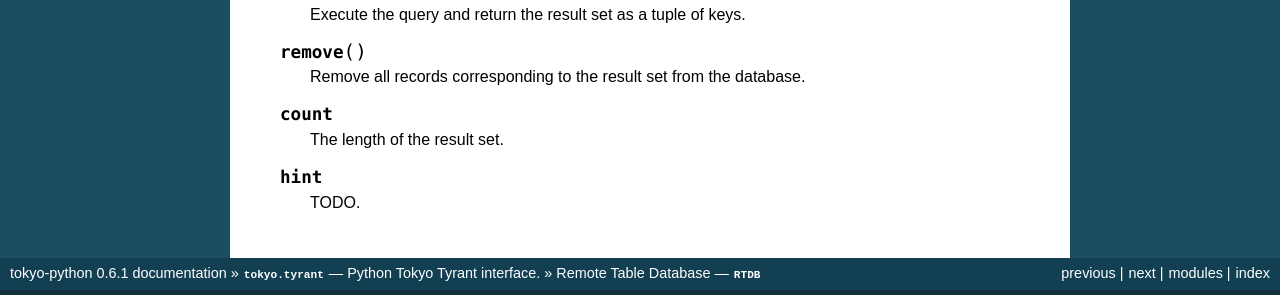
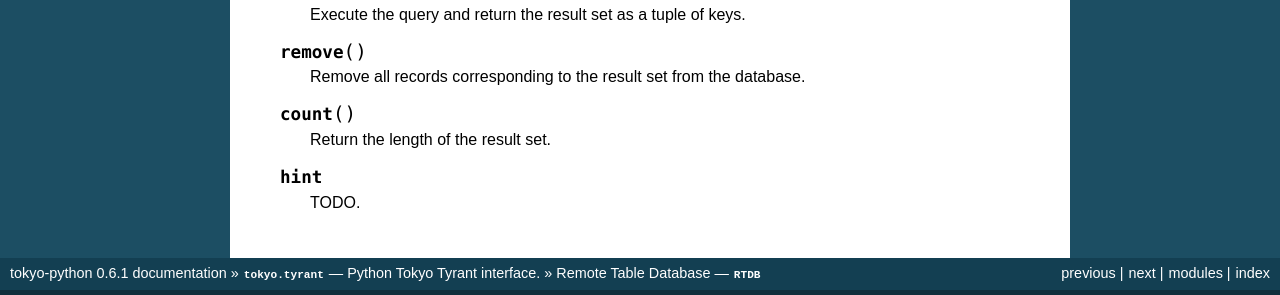
Before and after one commit to assad2008/tokyo-python, a Sphinx documentation site: the page built from tokyo-python/doc_src/source/RTDB.rst, in a window 1280 px wide and 900 px high, scrolled down 4047 px. Shown: the part 578-873 px from the top of the window. Built offline with Sphinx 7.4.7, drawn with Linux system fonts in a browser that asks for light colours; pages that are not in the unit, such as notebooks, are missing from menus; some of the changed text lies outside the part shown.

```diff
--- a/tokyo-python/doc_src/source/RTDB.rst
+++ b/tokyo-python/doc_src/source/RTDB.rst
@@ -332,9 +332,9 @@ Querying a Remote Table Database --- :class:`RTDBQuery`
         Remove all records corresponding to the result set from the database.
 
 
-    .. attribute:: count
+    .. method:: count
 
-        The length of the result set.
+        Return the length of the result set.
 
 
     .. attribute:: hint
--- a/tokyo-python/doc_src/source/TDB.rst
+++ b/tokyo-python/doc_src/source/TDB.rst
@@ -501,9 +501,9 @@ Querying a Table Database --- :class:`TDBQuery`
          trigger post-processing or to stop iterating.
 
 
-    .. attribute:: count
+    .. method:: count
 
-        The length of the result set.
+        Return the length of the result set.
 
 
     .. attribute:: hint
```
Also changed, not shown: 4 other files.
